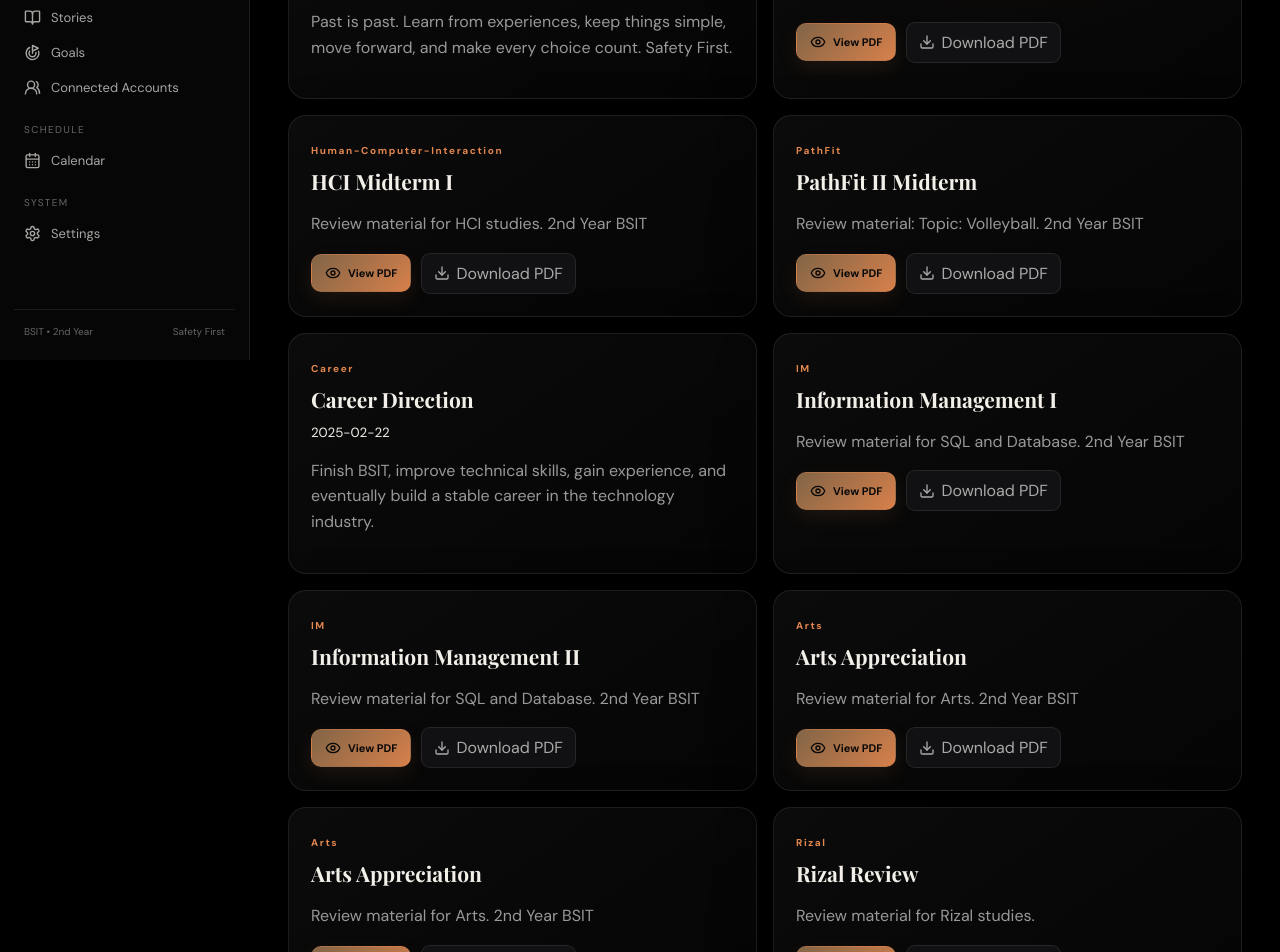
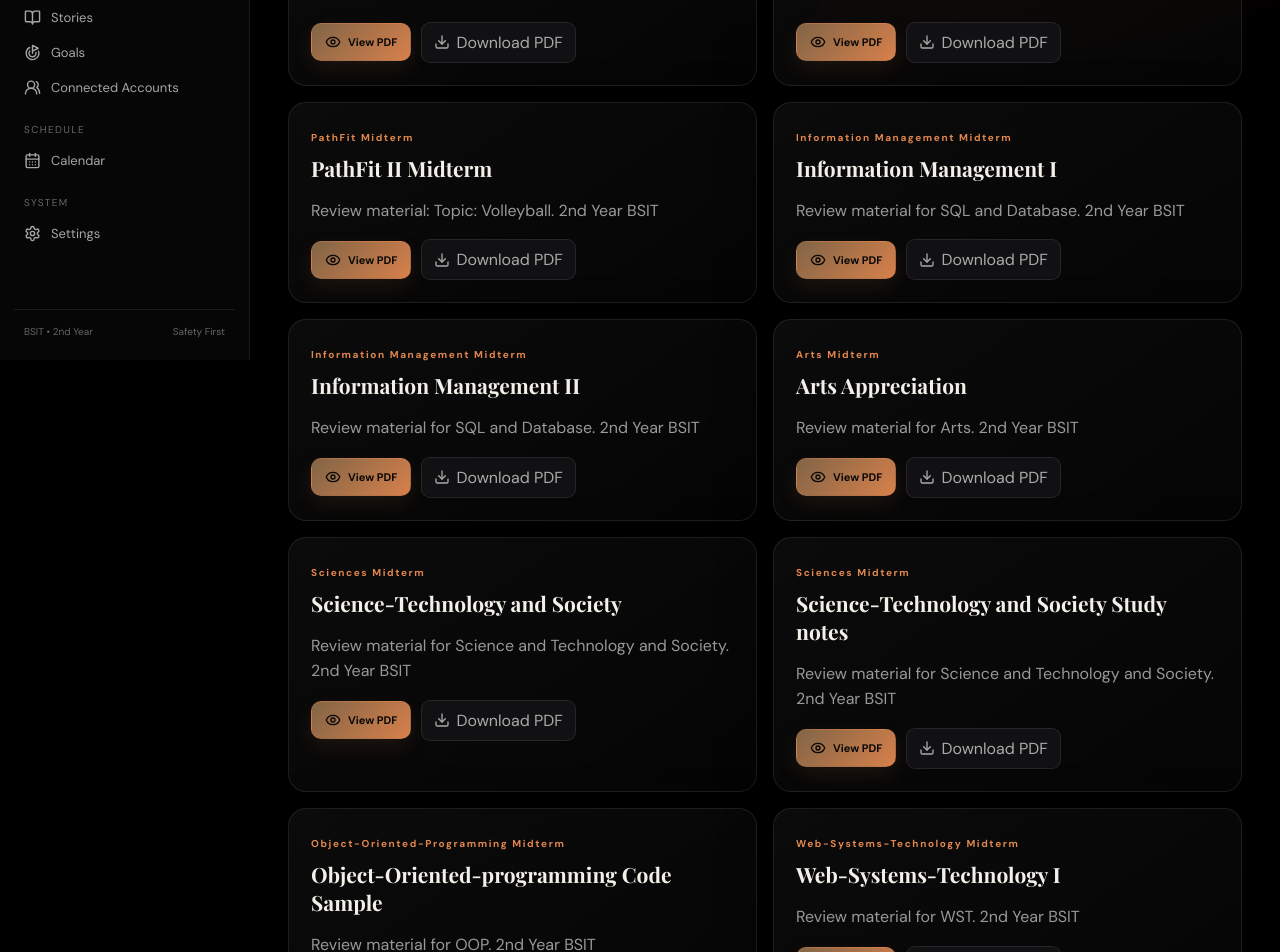
Before and after one commit to Klydex09/Personal-Portfolio, a React (Vite) app: page /notes in a window 1280 px wide. Shown: the part 440-1392 px from the top of the page. Built offline with nearby package versions, Linux system fonts and the light colour scheme.

Commit message:
Update notes.js

```diff
--- a/src/data/notes.js
+++ b/src/data/notes.js
@@ -1,24 +1,17 @@
 export const notes = [
-  {
-    id: 1,
-    title: "Personal Philosophy",
-    date: "2022-12-10",
-    category: "Personal",
-    content: "Past is past. Learn from experiences, keep things simple, move forward, and make every choice count. Safety First."
-  },
   {
     id: "HCI",
     title: "HCI Midterm II",
     description: "Review material for HCI studies. 2nd Year BSIT",
-    category: "Human-Computer-Interaction",
+    category: "Human-Computer-Interaction Midterm",
     type: "PDF",
     file: "/media/notes/HCI/HCI - User Needs.pdf"
   },
   {
-    id: "HCI",
+    id: "Human-Computer-Interaction",
     title: "HCI Midterm I",
     description: "Review material for HCI studies. 2nd Year BSIT",
-    category: "Human-Computer-Interaction",
+    category: "Human-Computer-Interaction Midterm",
     type: "PDF",
     file: "/media/notes/HCI/HCI - PERSONAS.pdf"
   },
@@ -26,30 +19,23 @@ export const notes = [
     id: "P.E",
     title: "PathFit II Midterm",
     description: "Review material: Topic: Volleyball. 2nd Year BSIT",
-    category: "PathFit",
+    category: "PathFit Midterm",
     type: "PDF",
     file: "/media/notes/PathFit/PATHFIT_3_Sports_Midterm_Module.pdf"
   },
   {
-    id: 2,
-    title: "Career Direction",
-    date: "2025-02-22",
-    category: "Career",
-    content: "Finish BSIT, improve technical skills, gain experience, and eventually build a stable career in the technology industry."
-  },
-  {
-    id: "IM",
+    id: "Information Management",
     title: "Information Management I",
     description: "Review material for SQL and Database. 2nd Year BSIT",
-    category: "IM",
+    category: "Information Management Midterm",
     type: "PDF",
     file: "/media/notes/Information Managemnt/IM 1,1.pdf"
   },
   {
-    id: "IM",
+    id: "Information Management",
     title: "Information Management II",
     description: "Review material for SQL and Database. 2nd Year BSIT",
-    category: "IM",
+    category: "Information Management Midterm",
     type: "PDF",
     file: "/media/notes/Information Managemnt/IM 1.2.pdf"
   },
@@ -57,28 +43,60 @@ export const notes = [
     id: "Arts",
     title: "Arts Appreciation",
     description: "Review material for Arts. 2nd Year BSIT",
-    category: "Arts",
+    category: "Arts Midterm",
     type: "PDF",
     file: "/media/notes/Arts/Humanities_Arts_Appreciation_Midterm.pdf"
   },
   {
-    id: "Arts",
-    title: "Arts Appreciation",
-    description: "Review material for Arts. 2nd Year BSIT",
-    category: "Arts",
+    id: "STS",
+    title: "Science-Technology and Society",
+    description: "Review material for Science and Technology and Society. 2nd Year BSIT",
+    category: "Sciences Midterm",
     type: "PDF",
     file: "/media/notes/STS/STS_Indigenous_to_Good_Life.pdf"
   },
+   {
+    id: "STS",
+    title: "Science-Technology and Society Study notes",
+    description: "Review material for Science and Technology and Society. 2nd Year BSIT",
+    category: "Sciences Midterm",
+    type: "PDF",
+    file: "/media/notes/STS/STS_Indigenous_to_Good_Life_Study_Notes.pdf"
+  },
   {
-    id: "rizal-review-er",
+    id: "Coding",
+    title: "Object-Oriented-programming Code Sample",
+    description: "Review material for OOP. 2nd Year BSIT",
+    category: "Object-Oriented-Programming Midterm",
+    type: "PDF",
+    file: "/media/notes/OOP CODE/Java_Food_Registration_System.pdf"
+  },
+  {
+    id: "Web",
+    title: "Web-Systems-Technology I",
+    description: "Review material for WST. 2nd Year BSIT",
+    category: "Web-Systems-Technology Midterm",
+    type: "PDF",
+    file: "/media/notes/Web/MIDTERM-WEEK-7.docx.pdf"
+  },
+   {
+    id: "Web",
+    title: "Web-Systems-Technology II",
+    description: "Review material for WST. 2nd Year BSIT",
+    category: "Web-Systems-Technology Midterm",
+    type: "PDF",
+    file: "/media/notes/Web/MIDTERM-WEEK-8.docx.pdf"
+  },
+  {
+    id: "Chariza-Reviewer",
     title: "Rizal Review",
-    description: "Review material for Rizal studies.",
+    description: "Review material for Rizal studies. ",
     category: "Rizal",
     type: "PDF",
     file: "/media/notes/rizal/rizal-review-er.pdf"
   },
   {
-    id: "first-week-gen-ed-handouts",
+    id: "Chariza-Reviewer",
     title: "First Week General Education Handouts",
     description: "Merged handouts for General Education.",
     category: "General Education",
```
